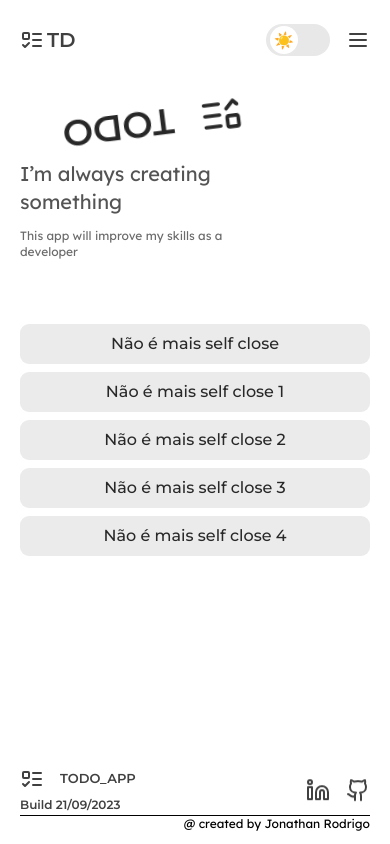
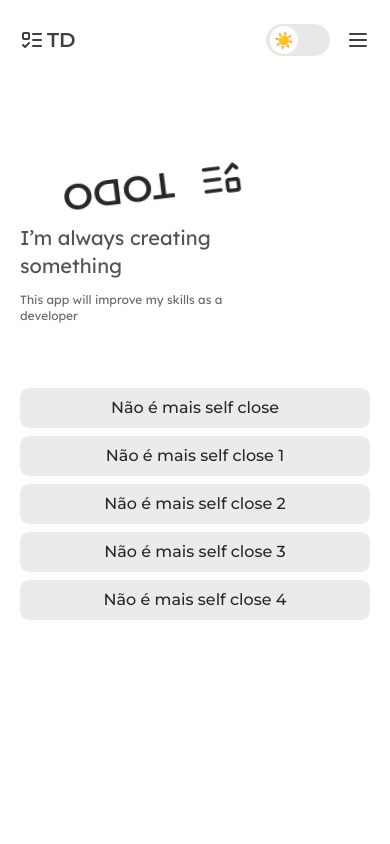
Before and after one commit to JonathanFerreirar/todo, a React (Vite) app: page / in a window 390 px wide. Built offline with nearby package versions, Linux system fonts and the light colour scheme; the HTML template or start-up script is replaced by a standard one; what tailwindcss-animated would draw is missing.

Commit message:
:lipstick: feat: adjust design to improve it

```diff
--- a/src/App.tsx
+++ b/src/App.tsx
@@ -8,7 +8,7 @@ function App() {
   return (
     <main className="dark:bg-primary-dark h-screen">
       <Navbar />
-      <section className="md:ml-[260px] md:mt-[167px] sm:ml-16 ml-5 mt-12 flex gap-16 flex-col">
+      <section className="md:ml-[260px] sm:ml-16 ml-5 flex gap-16 flex-col justify-center h-[80%]">
         <div className="max-w-[226px] flex flex-col gap-3">
           <div className="flex items-center gap-6 animate-spin animate-once animate-duration-[2000ms] animate-delay-[1210ms] animate-ease-out">
             <ListTodo className="text-primary-greyDark w-12 h-11 dark:text-primary-light" />
--- a/src/component/Footer.tsx
+++ b/src/component/Footer.tsx
@@ -2,7 +2,7 @@ import { Github, Linkedin, ListTodo } from "lucide-react";
 
 export const Footer = () => {
   return (
-    <footer className="sm:px-16 px-5 absolute w-full bottom-3">
+    <footer className="sm:px-16 px-5 sm:block absolute w-full bottom-3 hidden">
       <div className="flex justify-between">
         <section>
           <div className="flex items-center gap-4">
```
